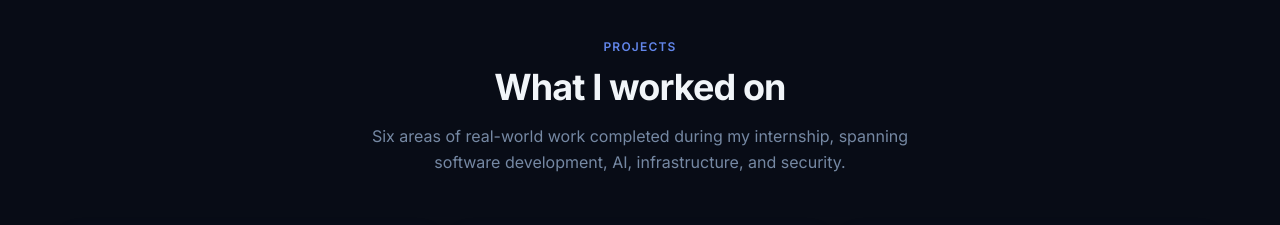
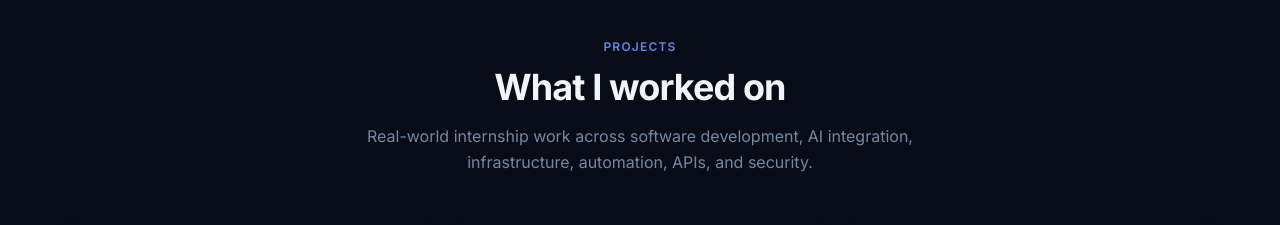
Before and after one commit to aungkhanthein-pm/portfolio, a React (Vite) app: page / in a window 1280 px wide. Shown: the part 1420-1645 px from the top of the page. Built offline with nearby package versions, Linux system fonts and the light colour scheme.

Commit message:
refactor: change Projects section description

```diff
--- a/src/components/sections/Projects.tsx
+++ b/src/components/sections/Projects.tsx
@@ -25,8 +25,7 @@ export function Projects() {
             What I worked on
           </h2>
           <p className="text-muted-foreground max-w-xl mx-auto leading-relaxed">
-            Six areas of real-world work completed during my internship, spanning
-            software development, AI, infrastructure, and security.
+            Real-world internship work across software development, AI integration, infrastructure, automation, APIs, and security.
           </p>
         </motion.div>
 
```
